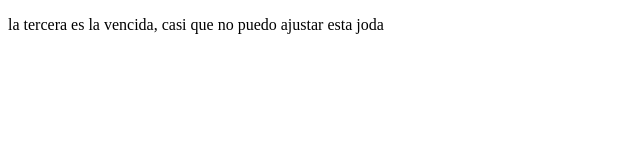
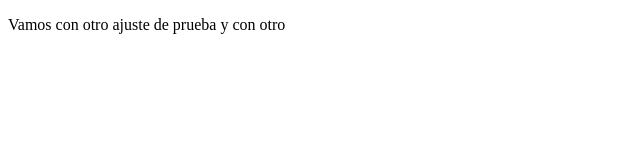
Before and after one commit to Henloga/ProyectoCursoPrework, a plain HTML site: page index.html in a window 1280 px wide. Shown: the whole page, without its empty margins (0-640 px from the left). Drawn offline with Linux system fonts and the light colour scheme.

Commit message:
SecondChanges

```diff
--- a/index.html
+++ b/index.html
@@ -8,7 +8,7 @@
 </head>
 <body>
     <p>
-       la tercera es la vencida, casi que no puedo ajustar esta joda
+       Vamos con otro ajuste de prueba y con otro
     </p>
 </body>
 </html>
```
